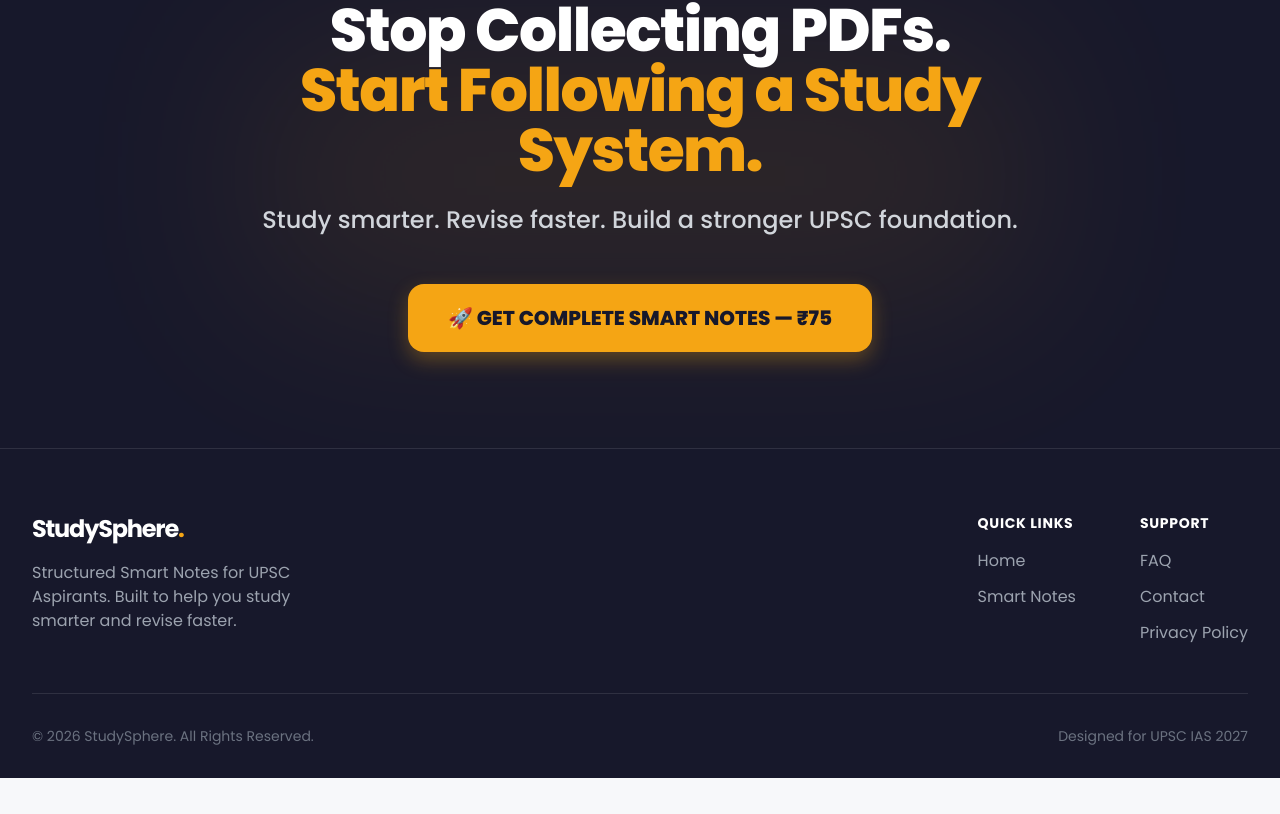
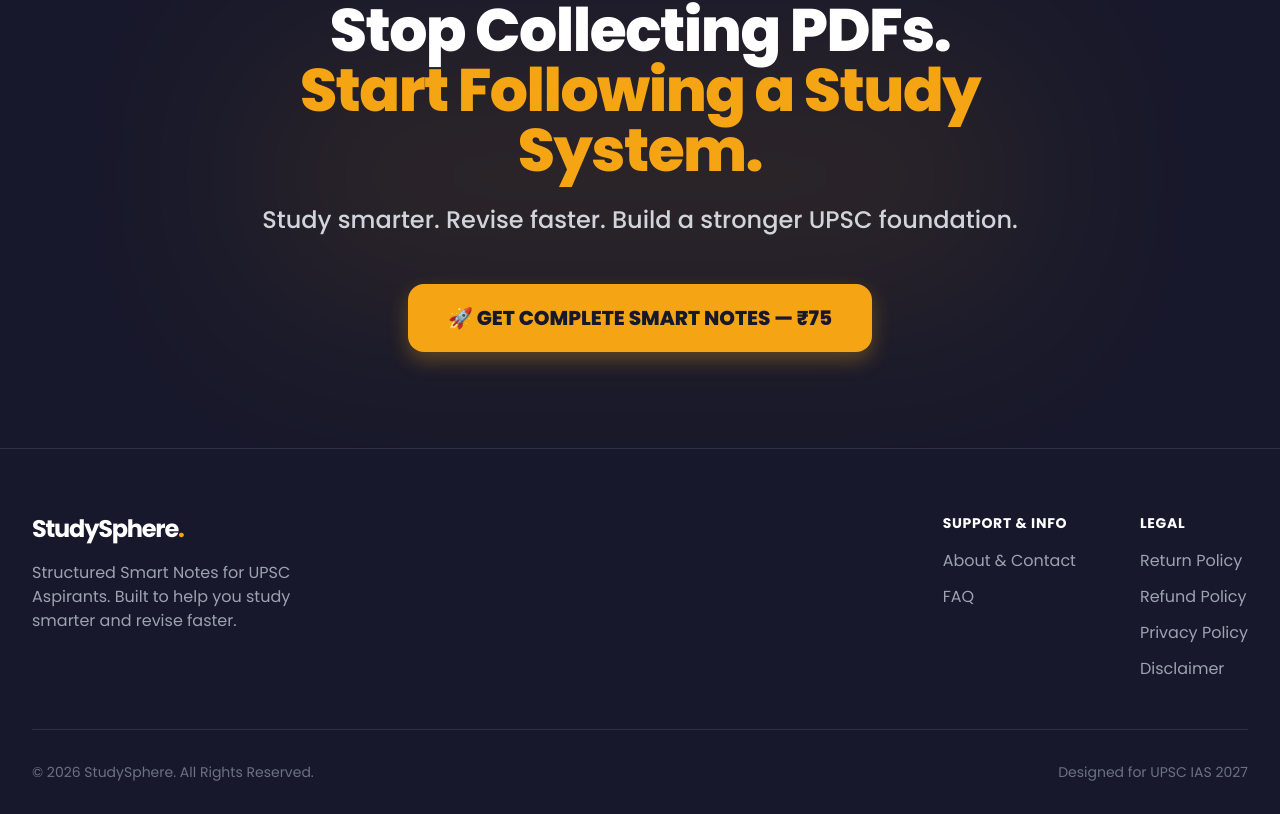
Before and after one commit to rohitbin/mainE-Book, a React (Vite) app: page / in a window 1280 px wide. Shown: the part 6149-6963 px from the top of the page. Before the commit the page ends 6927 px from the top, so only its background shows below. Built offline with nearby package versions, Linux system fonts and the light colour scheme.

Commit message:
Update footer with legal and support links

```diff
--- a/src/components/Footer.jsx
+++ b/src/components/Footer.jsx
@@ -15,18 +15,19 @@ const Footer = () => {
 
         <div className="flex flex-col sm:flex-row gap-8 md:gap-16">
           <div>
-            <h4 className="text-white font-bold mb-4 uppercase tracking-wider text-sm">Quick Links</h4>
+            <h4 className="text-white font-bold mb-4 uppercase tracking-wider text-sm">Support & Info</h4>
             <ul className="space-y-3">
-              <li><a href="#" className="text-gray-400 hover:text-white transition-colors">Home</a></li>
-              <li><a href="#bundle" className="text-gray-400 hover:text-white transition-colors">Smart Notes</a></li>
+              <li><a href="#" className="text-gray-400 hover:text-white transition-colors">About & Contact</a></li>
+              <li><a href="#faq" className="text-gray-400 hover:text-white transition-colors">FAQ</a></li>
             </ul>
           </div>
           <div>
-            <h4 className="text-white font-bold mb-4 uppercase tracking-wider text-sm">Support</h4>
+            <h4 className="text-white font-bold mb-4 uppercase tracking-wider text-sm">Legal</h4>
             <ul className="space-y-3">
-              <li><a href="#faq" className="text-gray-400 hover:text-white transition-colors">FAQ</a></li>
-              <li><a href="#" className="text-gray-400 hover:text-white transition-colors">Contact</a></li>
+              <li><a href="#" className="text-gray-400 hover:text-white transition-colors">Return Policy</a></li>
+              <li><a href="#" className="text-gray-400 hover:text-white transition-colors">Refund Policy</a></li>
               <li><a href="#" className="text-gray-400 hover:text-white transition-colors">Privacy Policy</a></li>
+              <li><a href="#" className="text-gray-400 hover:text-white transition-colors">Disclaimer</a></li>
             </ul>
           </div>
         </div>
```
